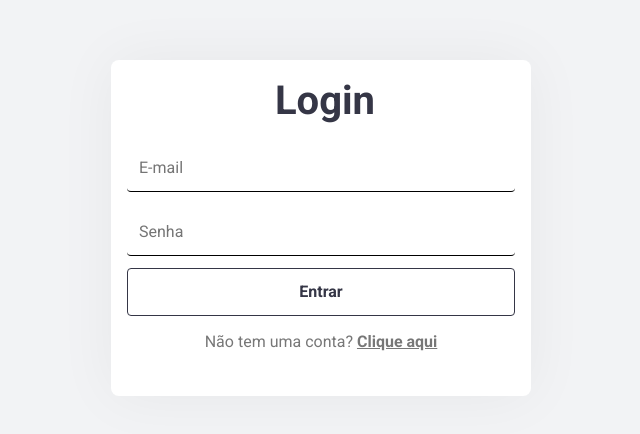
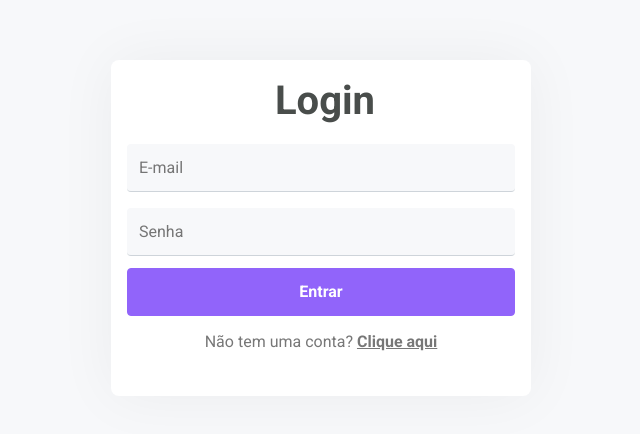
Before and after one commit to dfsilva-dxp/todoapp, a React (Create React App) app: page /login in a window 1280 px wide. Shown: the part 172-606 px from the top of the page, without its empty margins (319-959 px from the left). Built offline with nearby package versions, Linux system fonts and the light colour scheme; no server answers.

Commit message:
feat: add variables color

```diff
--- a/src/styles/global.ts
+++ b/src/styles/global.ts
@@ -2,6 +2,27 @@
 import "react-toastify/dist/ReactToastify.css";
 
 export const GlobalStyles = createGlobalStyle`
+:root {
+  --white: #fff;
+  --gray-50: #f7f8fa;
+  --gray-100: #e6e8eb;
+  --gray-150: #ced4da;
+  --gray-200: #afb2b1;
+  --gray-500: #808080;
+  --gray-800: #494d4b;
+
+  --green-500: #88F9D4;
+
+  --red-500: #e5001b;
+
+  --yellow-500: #ffbb11;
+
+  --purple-300: #9f75ff;
+  --purple-400: #9164fa;
+  --purple-500: #8257e5;
+  --purple-800: #6f48c9;
+}
+
 * {
   margin: 0;
   padding: 0;
@@ -20,8 +41,8 @@
   }
 }
 body {
-  background: #f2f3f5;
-  color: #353646;
+  background: var(--gray-50);
+  color: var(--gray-800);
   font-family: "Roboto", sans-serif;
   overflow: hidden;
 }
@@ -31,6 +52,7 @@
 label {
   font: 400 1rem/1rem "Roboto", sans-serif;
   outline: 0;
+  color: var(--gray-500);
 }
 ol,
 ul {
@@ -55,22 +77,22 @@
 }
 
 .Toastify__toast-theme--colored.Toastify__toast--success {
-  background: #88F9D4 !important;
+  background: var(--green-500) !important;
 }
 .Toastify__toast-theme--colored.Toastify__toast--error {
-  background: #E43E3D !important;
+  background: var(--red-500) !important;
 }
 
 ::-webkit-scrollbar {
   width: 7px !important;
 }
 ::-webkit-scrollbar-track {
-  background: #232323 !important;
+  background: var(--gray-100) !important;
 }
 ::-webkit-scrollbar-thumb {
-  background: #232323 !important;
+  background: var(--purple-400) !important;
 }
 ::-webkit-scrollbar-thumb:hover {
-  background: #3585f3 !important;
+  background: var(--purple-500) !important;
 }
 `;
```
